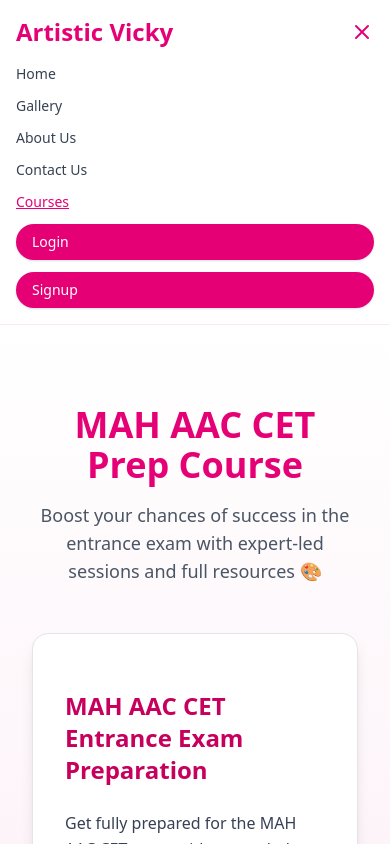
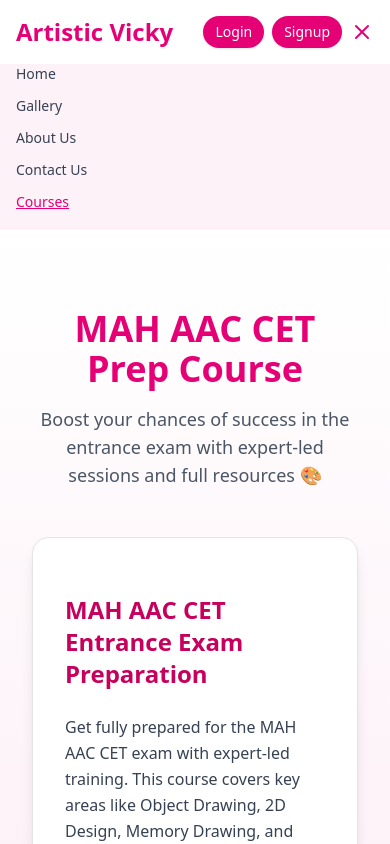
Before and after one commit to rahul-kapgate/artwithvicky-frontend, a React (Vite) app: page /courses in a window 390 px wide. Both pictures are taken after a click on the button 362 px from the left and 32 px from the top of the page. Shown: the top 844 px of the page. Built offline with nearby package versions, Linux system fonts and the light colour scheme.

Commit message:
Refactor Header component to improve user authentication handling and mobile menu functionality. Update button styles and ensure proper state management for login/logout actions. Correct course description in Courses page to replace "Mirror Drawing" with "Memory Drawing".

```diff
--- a/src/components/Header.tsx
+++ b/src/components/Header.tsx
@@ -1,3 +1,231 @@
+// import { useState, useEffect } from "react";
+// import { Link, useLocation } from "react-router-dom";
+// import { Menu, X } from "lucide-react";
+// import AuthModal from "../pages/AuthModal";
+
+// interface User {
+//   userId: string;
+//   fullName: string;
+//   email: string;
+// }
+
+// export default function Header() {
+//   const [menuOpen, setMenuOpen] = useState(false);
+//   const [modalOpen, setModalOpen] = useState(false);
+//   const [modalMode, setModalMode] = useState<"login" | "signup">("login");
+//   const [user, setUser] = useState<User | null>(null);
+//   const location = useLocation();
+
+//   // Check for token and fetch user data on mount
+//   useEffect(() => {
+//     const token = localStorage.getItem("token");
+//     if (token) {
+//       // Assuming the loginHandler in AuthModal sets the token
+//       // You might want to verify the token or fetch user data
+//       // For now, we'll use a simplified approach
+//       // In a real app, you might want to make an API call to verify the token
+//       const storedUser = localStorage.getItem("user");
+//       if (storedUser) {
+//         setUser(JSON.parse(storedUser));
+//       }
+//     }
+//   }, []);
+
+//   // Scroll to hash target after navigating
+//   useEffect(() => {
+//     const hash = location.hash;
+//     if (hash) {
+//       const el = document.querySelector(hash);
+//       if (el) {
+//         el.scrollIntoView({ behavior: "smooth" });
+//       }
+//     }
+//   }, [location]);
+
+//   const isActive = (path: string) => {
+//     return location.pathname + location.hash === path;
+//   };
+
+//   const linkClass = (path: string) =>
+//     isActive(path)
+//       ? "text-pink-600 underline"
+//       : "hover:text-pink-600 transition-colors";
+
+//   const buttonClass =
+//     "bg-pink-600 text-white px-4 py-2 rounded-full hover:bg-pink-700 transition-colors shadow-sm";
+
+//   const openModal = (mode: "login" | "signup") => {
+//     setModalMode(mode);
+//     setModalOpen(true);
+//     setMenuOpen(false);
+//   };
+
+//   const handleLogout = () => {
+//     localStorage.removeItem("token");
+//     localStorage.removeItem("user");
+//     setUser(null);
+//   };
+
+//   // Update AuthModal to store user data after login
+//   const handleLoginSuccess = (userData: User) => {
+//     setUser(userData);
+//     localStorage.setItem("user", JSON.stringify(userData));
+//     setModalOpen(false);
+//   };
+
+//   return (
+//     <>
+//       <header className="bg-white border-b border-pink-100 shadow-sm">
+//         <div className="max-w-6xl mx-auto px-4 py-4 flex items-center justify-between">
+//           {/* Logo */}
+//           <Link to="/" className="text-2xl font-bold text-pink-600">
+//             Artistic Vicky
+//           </Link>
+
+//           {/* Desktop Nav */}
+//           <nav className="hidden md:flex space-x-6 text-sm font-medium text-gray-700 items-center">
+//             <Link to="/" className={linkClass("/")}>
+//               Home
+//             </Link>
+//             <Link to="/#gallery" className={linkClass("/#gallery")}>
+//               Gallery
+//             </Link>
+//             <Link to="/#about" className={linkClass("/#about")}>
+//               About Us
+//             </Link>
+//             <Link to="/#contact" className={linkClass("/#contact")}>
+//               Contact Us
+//             </Link>
+//             <Link to="/courses" className={linkClass("/courses")}>
+//               Courses
+//             </Link>
+//             {user ? (
+//               <>
+//                 <div className="w-8 h-8 rounded-full bg-pink-600 text-white flex items-center justify-center font-bold text-lg">
+//                   {user.fullName.charAt(0).toUpperCase()}
+//                 </div>
+//                 {/* <button onClick={handleLogout} className={buttonClass}>
+//                   Logout
+//                 </button> */}
+//               </>
+//             ) : (
+//               <>
+//                 <button
+//                   onClick={() => openModal("login")}
+//                   className={buttonClass}
+//                 >
+//                   Login
+//                 </button>
+//                 <button
+//                   onClick={() => openModal("signup")}
+//                   className={`${buttonClass} hidden`}
+//                 >
+//                   Signup
+//                 </button>
+//               </>
+//             )}
+//           </nav>
+
+//           {/* Mobile Menu Toggle */}
+//           <button
+//             onClick={() => setMenuOpen(!menuOpen)}
+//             className="md:hidden text-pink-600"
+//           >
+//             {menuOpen ? (
+//               <X className="w-6 h-6" />
+//             ) : (
+//               <Menu className="w-6 h-6" />
+//             )}
+//           </button>
+//         </div>
+
+//         {/* Mobile Dropdown */}
+//         {menuOpen && (
+//           <div className="md:hidden px-4 pb-4">
+//             <nav className="flex flex-col space-y-3 text-sm font-medium text-gray-700">
+//               <Link
+//                 to="/"
+//                 onClick={() => setMenuOpen(false)}
+//                 className={linkClass("/")}
+//               >
+//                 Home
+//               </Link>
+//               <Link
+//                 to="/#gallery"
+//                 onClick={() => setMenuOpen(false)}
+//                 className={linkClass("/#gallery")}
+//               >
+//                 Gallery
+//               </Link>
+//               <Link
+//                 to="/#about"
+//                 onClick={() => setMenuOpen(false)}
+//                 className={linkClass("/#about")}
+//               >
+//                 About Us
+//               </Link>
+//               <Link
+//                 to="/#contact"
+//                 onClick={() => setMenuOpen(false)}
+//                 className={linkClass("/#contact")}
+//               >
+//                 Contact Us
+//               </Link>
+//               <Link
+//                 to="/courses"
+//                 onClick={() => setMenuOpen(false)}
+//                 className={linkClass("/courses")}
+//               >
+//                 Courses
+//               </Link>
+//               {user ? (
+//                 <>
+//                   <div className="w-8 h-8 rounded-full bg-pink-600 text-white flex items-center justify-center font-bold text-lg">
+//                     {user.fullName.charAt(0).toUpperCase()}
+//                   </div>
+//                   {/* <button
+//                     onClick={() => {
+//                       handleLogout();
+//                       setMenuOpen(false);
+//                     }}
+//                     className={`text-left ${buttonClass}`}
+//                   >
+//                     Logout
+//                   </button> */}
+//                 </>
+//               ) : (
+//                 <>
+//                   <button
+//                     onClick={() => openModal("login")}
+//                     className={`text-left ${buttonClass}`}
+//                   >
+//                     Login
+//                   </button>
+//                   <button
+//                     onClick={() => openModal("signup")}
+//                     className={`text-left ${buttonClass}`}
+//                   >
+//                     Signup
+//                   </button>
+//                 </>
+//               )}
+//             </nav>
+//           </div>
+//         )}
+//       </header>
+//       {modalOpen && (
+//         <AuthModal
+//           mode={modalMode}
+//           onClose={() => setModalOpen(false)}
+//           onSwitchMode={(newMode) => setModalMode(newMode)}
+//           onLoginSuccess={handleLoginSuccess}
+//         />
+//       )}
+//     </>
+//   );
+// }
+
+
 import { useState, useEffect } from "react";
 import { Link, useLocation } from "react-router-dom";
 import { Menu, X } from "lucide-react";
@@ -20,10 +248,6 @@ export default function Header() {
   useEffect(() => {
     const token = localStorage.getItem("token");
     if (token) {
-      // Assuming the loginHandler in AuthModal sets the token
-      // You might want to verify the token or fetch user data
-      // For now, we'll use a simplified approach
-      // In a real app, you might want to make an API call to verify the token
       const storedUser = localStorage.getItem("user");
       if (storedUser) {
         setUser(JSON.parse(storedUser));
@@ -52,7 +276,7 @@ export default function Header() {
       : "hover:text-pink-600 transition-colors";
 
   const buttonClass =
-    "bg-pink-600 text-white px-4 py-2 rounded-full hover:bg-pink-700 transition-colors shadow-sm";
+    "bg-pink-600 text-white px-3 py-1.5 rounded-full hover:bg-pink-700 transition-colors shadow-sm text-sm";
 
   const openModal = (mode: "login" | "signup") => {
     setModalMode(mode);
@@ -64,9 +288,9 @@ export default function Header() {
     localStorage.removeItem("token");
     localStorage.removeItem("user");
     setUser(null);
+    setMenuOpen(false);
   };
 
-  // Update AuthModal to store user data after login
   const handleLoginSuccess = (userData: User) => {
     setUser(userData);
     localStorage.setItem("user", JSON.stringify(userData));
@@ -118,7 +342,7 @@ export default function Header() {
                 </button>
                 <button
                   onClick={() => openModal("signup")}
-                  className={`${buttonClass} hidden`}
+                  className={buttonClass}
                 >
                   Signup
                 </button>
@@ -126,10 +350,36 @@ export default function Header() {
             )}
           </nav>
 
-          {/* Mobile Menu Toggle */}
+          {/* Mobile Buttons and Menu Toggle */}
+          <div className="flex items-center space-x-2 md:hidden">
+            {user ? (
+              <>
+                <div className="w-8 h-8 rounded-full bg-pink-600 text-white flex items-center justify-center font-bold text-lg">
+                  {user.fullName.charAt(0).toUpperCase()}
+                </div>
+                <button onClick={handleLogout} className={buttonClass}>
+                  Logout
+                </button>
+              </>
+            ) : (
+              <>
+                <button
+                  onClick={() => openModal("login")}
+                  className={buttonClass}
+                >
+                  Login
+                </button>
+                <button
+                  onClick={() => openModal("signup")}
+                  className={buttonClass}
+                >
+                  Signup
+                </button>
+              </>
+            )}
             <button
               onClick={() => setMenuOpen(!menuOpen)}
-            className="md:hidden text-pink-600"
+              className="text-pink-600"
             >
               {menuOpen ? (
                 <X className="w-6 h-6" />
@@ -138,10 +388,11 @@ export default function Header() {
               )}
             </button>
           </div>
+        </div>
 
-        {/* Mobile Dropdown */}
+        {/* Mobile Dropdown (Navigation Links Only) */}
         {menuOpen && (
-          <div className="md:hidden px-4 pb-4">
+          <div className="md:hidden px-4 pb-4 bg-pink-50">
             <nav className="flex flex-col space-y-3 text-sm font-medium text-gray-700">
               <Link
                 to="/"
@@ -178,37 +429,6 @@ export default function Header() {
               >
                 Courses
               </Link>
-              {user ? (
-                <>
-                  <div className="w-8 h-8 rounded-full bg-pink-600 text-white flex items-center justify-center font-bold text-lg">
-                    {user.fullName.charAt(0).toUpperCase()}
-                  </div>
-                  {/* <button
-                    onClick={() => {
-                      handleLogout();
-                      setMenuOpen(false);
-                    }}
-                    className={`text-left ${buttonClass}`}
-                  >
-                    Logout
-                  </button> */}
-                </>
-              ) : (
-                <>
-                  <button
-                    onClick={() => openModal("login")}
-                    className={`text-left ${buttonClass}`}
-                  >
-                    Login
-                  </button>
-                  <button
-                    onClick={() => openModal("signup")}
-                    className={`text-left ${buttonClass}`}
-                  >
-                    Signup
-                  </button>
-                </>
-              )}
             </nav>
           </div>
         )}
--- a/src/pages/Courses.tsx
+++ b/src/pages/Courses.tsx
@@ -5,7 +5,7 @@ const courses = [
   {
     title: "MAH AAC CET Entrance Exam Preparation",
     description:
-      "Get fully prepared for the MAH AAC CET exam with expert-led training. This course covers key areas like Object Drawing, 2D Design, Mirror Drawing, and General Knowledge (GK), with full access to premium study resources.",
+      "Get fully prepared for the MAH AAC CET exam with expert-led training. This course covers key areas like Object Drawing, 2D Design, Memory Drawing, and General Knowledge (GK), with full access to premium study resources.",
     duration: "6 Weeks",
     level: "Advanced",
     modules: [
```
Lines whose indentation alone changed are shown as unchanged.
